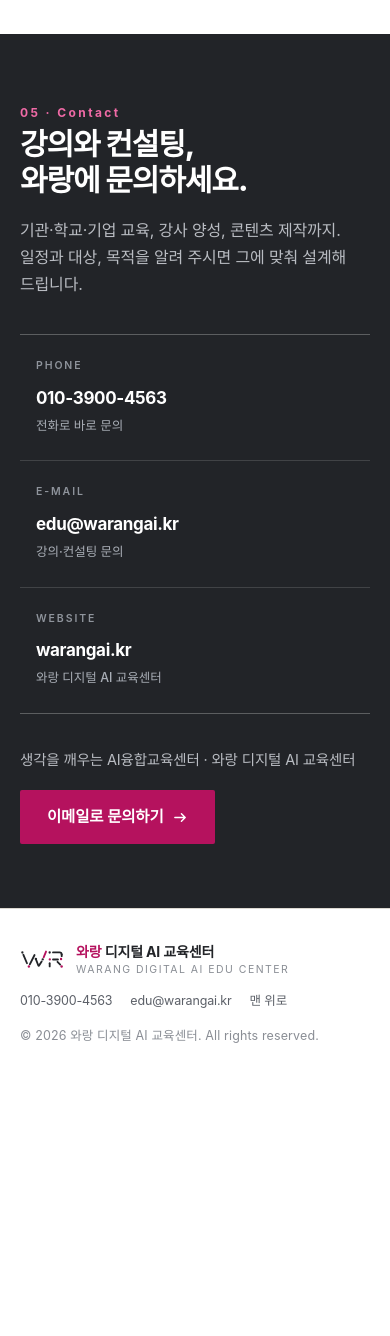
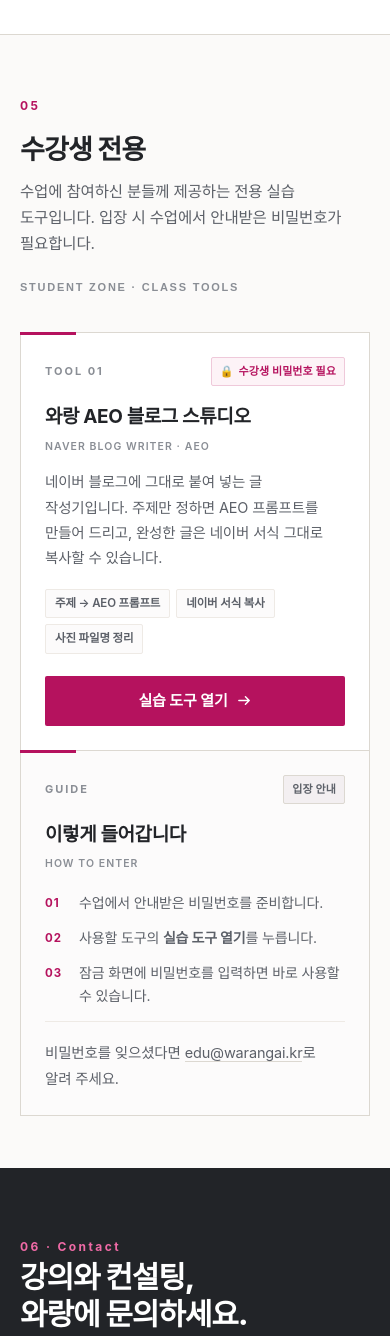
Before and after one commit to doyeon6333-collab/warangai-kr, a plain HTML site: page index.html in a window 390 px wide. Shown: the part 6720-8056 px from the top of the page. Before the commit the page ends 7800 px from the top, so only its background shows below. Drawn offline with Linux system fonts and the light colour scheme; a web font is replaced by a local one.

Commit message:
홈페이지에 수강생 전용 섹션 추가 — AEO 블로그 스튜디오 입구 카드와 입장 안내, 상단 메뉴 연결

```diff
--- a/index.html
+++ b/index.html
@@ -232,6 +232,31 @@
   .member .mtags{display:flex;flex-wrap:wrap;gap:6px;margin:auto 0 0;padding:16px 0 0;border-top:1px solid var(--soft);list-style:none}
   .member .mtags li{font-size:11.5px;font-weight:600;color:var(--sub);border:1px solid var(--soft);background:#FCFBFB;padding:4px 9px;border-radius:2px;white-space:nowrap}
 
+  /* ---------- student zone ---------- */
+  .student{background:#FBFAF9}
+  .tools{display:grid;grid-template-columns:repeat(auto-fit,minmax(min(100%,320px),1fr));gap:1px;background:var(--line);border:1px solid var(--line)}
+  .tool{position:relative;display:flex;flex-direction:column;background:#fff;padding:clamp(24px,3vw,32px)}
+  .tool::before{content:"";position:absolute;left:-1px;top:-1px;width:56px;height:3px;background:var(--magenta)}
+  .tool-top{display:flex;align-items:center;justify-content:space-between;gap:10px;flex-wrap:wrap}
+  .tool-no{font-size:11px;font-weight:700;letter-spacing:.18em;text-transform:uppercase;color:var(--mute)}
+  .tool-lock{display:inline-flex;align-items:center;gap:5px;font-size:11px;font-weight:700;letter-spacing:.01em;color:var(--magenta);background:#FDF3F7;border:1px solid #EFC9DA;border-radius:2px;padding:4px 8px;white-space:nowrap}
+  .tool h3{margin:18px 0 0;font-size:clamp(19px,2vw,22px);font-weight:700;letter-spacing:-.02em;line-height:1.4}
+  .tool .tool-en{display:block;margin-top:7px;font-size:10.5px;font-weight:600;letter-spacing:.1em;text-transform:uppercase;color:var(--mute)}
+  .tool p{margin:14px 0 0;font-size:14.5px;color:var(--sub);line-height:1.75}
+  .tool-feat{display:flex;flex-wrap:wrap;gap:6px;margin:18px 0 0}
+  .tool-feat li{font-size:11.5px;font-weight:600;color:var(--sub);border:1px solid var(--soft);background:#FCFBFB;padding:4px 9px;border-radius:2px;white-space:nowrap}
+  .tool-btn{margin:22px 0 0;display:inline-flex;align-items:center;justify-content:center;gap:9px;height:50px;padding:0 22px;border-radius:2px;background:var(--magenta);color:#fff;font-size:15px;font-weight:600;transition:background .2s}
+  .tool-btn:hover{background:#96104e}
+  .tool-btn svg{width:15px;height:15px;flex:none;transition:transform .2s}
+  .tool-btn:hover svg{transform:translateX(3px)}
+  .tool.guide{background:#FCFBFB}
+  .steps{margin:18px 0 0;display:grid;gap:12px}
+  .steps li{display:grid;grid-template-columns:24px minmax(0,1fr);gap:10px;font-size:14px;color:var(--sub);line-height:1.65}
+  .steps b{font-size:11.5px;font-weight:700;letter-spacing:.08em;color:var(--magenta);padding-top:3px}
+  .tool-foot{margin-top:auto;padding-top:18px;border-top:1px solid var(--soft);font-size:12.5px;line-height:1.6;color:var(--mute)}
+  .tool-foot a{color:var(--sub);border-bottom:1px solid var(--line);transition:.2s}
+  .tool-foot a:hover{color:var(--magenta);border-color:var(--magenta)}
+
   /* ---------- contact ---------- */
   .contact{background:var(--ink);color:#fff;padding:clamp(64px,9vw,120px) 0}
   .contact .sec-num{color:#F06AA6}
@@ -258,6 +283,11 @@
   .site-foot .links a:hover{color:var(--magenta)}
 
   /* ---------- responsive ---------- */
+  @media (max-width:1080px){
+    .nav{gap:20px}
+    .nav a{font-size:14px}
+    .head-cta{padding:10px 16px;font-size:14px}
+  }
   @media (max-width:1000px){
     .hero-grid{grid-template-columns:1fr;gap:40px}
     .logo-card{max-width:520px}
@@ -362,6 +392,7 @@
       <a href="#lectures">강의 분야</a>
       <a href="#clients">출강</a>
       <a href="#instructor">대표 강사</a>
+      <a href="#student-zone">수강생 전용</a>
       <a href="#contact">문의</a>
     </nav>
     <a class="head-cta" href="#contact">강의·컨설팅 문의</a>
@@ -373,6 +404,7 @@
       <li><a href="#lectures">강의 분야</a></li>
       <li><a href="#clients">주요 출강</a></li>
       <li><a href="#instructor">대표 강사</a></li>
+      <li><a href="#student-zone">수강생 전용</a></li>
       <li><a href="#contact">강의·컨설팅 문의</a></li>
     </ul>
   </div>
@@ -641,9 +673,57 @@
     </div>
   </section>
 
+  <section class="section student" id="student-zone">
+    <div class="wrap">
+      <div class="sec-head">
+        <span class="sec-num">05</span>
+        <div class="sec-titles">
+          <h2>수강생 전용</h2>
+          <p>수업에 참여하신 분들께 제공하는 전용 실습 도구입니다. 입장 시 수업에서 안내받은 비밀번호가 필요합니다.</p>
+        </div>
+        <div class="sec-side"><span class="en">Student Zone · Class Tools</span></div>
+      </div>
+
+      <div class="tools">
+        <article class="tool">
+          <div class="tool-top">
+            <span class="tool-no">Tool 01</span>
+            <span class="tool-lock"><span aria-hidden="true">🔒</span> 수강생 비밀번호 필요</span>
+          </div>
+          <h3>와랑 AEO 블로그 스튜디오</h3>
+          <span class="tool-en">Naver Blog Writer · AEO</span>
+          <p>네이버 블로그에 그대로 붙여 넣는 글 작성기입니다. 주제만 정하면 AEO 프롬프트를 만들어 드리고, 완성한 글은 네이버 서식 그대로 복사할 수 있습니다.</p>
+          <ul class="tool-feat">
+            <li>주제 → AEO 프롬프트</li>
+            <li>네이버 서식 복사</li>
+            <li>사진 파일명 정리</li>
+          </ul>
+          <a class="tool-btn" href="/blog-writer/">실습 도구 열기
+            <svg viewBox="0 0 16 16" fill="none" aria-hidden="true"><path d="M2 8h11M9 4l4 4-4 4" stroke="currentColor" stroke-width="1.6" stroke-linecap="round" stroke-linejoin="round"/></svg>
+          </a>
+        </article>
+
+        <article class="tool guide">
+          <div class="tool-top">
+            <span class="tool-no">Guide</span>
+            <span class="tool-lock" style="color:var(--sub);border-color:var(--line);background:var(--pale)">입장 안내</span>
+          </div>
+          <h3>이렇게 들어갑니다</h3>
+          <span class="tool-en">How to Enter</span>
+          <ol class="steps">
+            <li><b>01</b><span>수업에서 안내받은 비밀번호를 준비합니다.</span></li>
+            <li><b>02</b><span>사용할 도구의 <strong>실습 도구 열기</strong>를 누릅니다.</span></li>
+            <li><b>03</b><span>잠금 화면에 비밀번호를 입력하면 바로 사용할 수 있습니다.</span></li>
+          </ol>
+          <p class="tool-foot">비밀번호를 잊으셨다면 <a href="mailto:edu@warangai.kr">edu@warangai.kr</a>로 알려 주세요.</p>
+        </article>
+      </div>
+    </div>
+  </section>
+
   <section class="contact" id="contact">
     <div class="wrap">
-      <span class="sec-num">05 · Contact</span>
+      <span class="sec-num">06 · Contact</span>
       <h2>강의와 컨설팅,<br>와랑에 문의하세요.</h2>
       <p class="sub">기관·학교·기업 교육, 강사 양성, 콘텐츠 제작까지. 일정과 대상, 목적을 알려 주시면 그에 맞춰 설계해 드립니다.</p>
 
--- a/sitemap.xml
+++ b/sitemap.xml
@@ -2,7 +2,7 @@
 <urlset xmlns="http://www.sitemaps.org/schemas/sitemap/0.9">
   <url>
     <loc>https://warangai.kr/</loc>
-    <lastmod>2026-11-19</lastmod>
+    <lastmod>2026-11-26</lastmod>
     <changefreq>monthly</changefreq>
     <priority>1.0</priority>
   </url>
```
